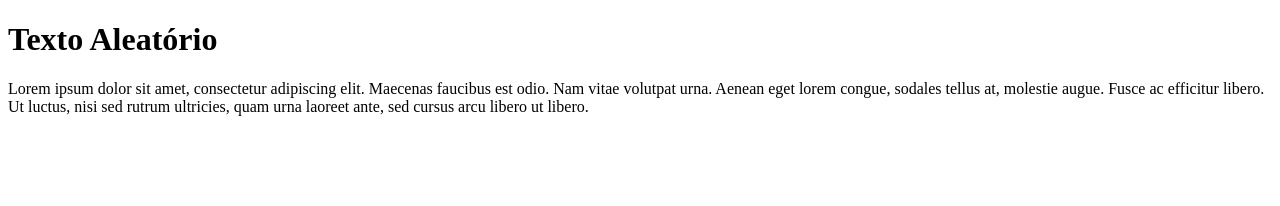
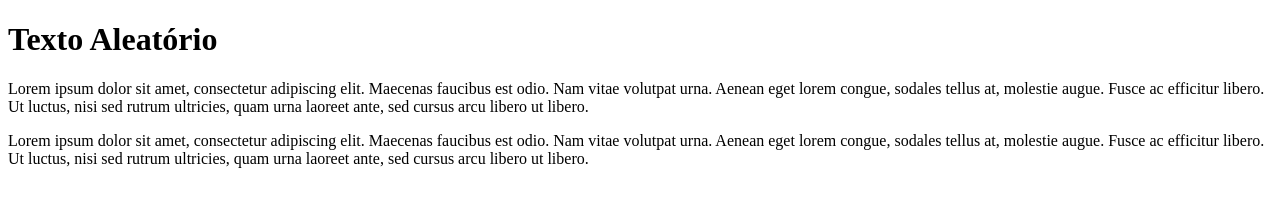
Before and after one commit to ArthurBrasa/estudando-git, a plain HTML site: page index.html in a window 1280 px wide. Drawn offline with Linux system fonts and the light colour scheme.

Commit message:
add paragrafo no index.html

```diff
--- a/index.html
+++ b/index.html
@@ -8,6 +8,8 @@
 	<h1>Texto Aleatório</h1>
 	<p>Lorem ipsum dolor sit amet, consectetur adipiscing elit. Maecenas faucibus est odio. Nam vitae volutpat urna. Aenean eget lorem congue, sodales tellus at, molestie augue. Fusce ac efficitur libero. Ut luctus, nisi sed rutrum ultricies, quam urna laoreet ante, sed cursus arcu libero ut libero. </p>
 
+	<p>Lorem ipsum dolor sit amet, consectetur adipiscing elit. Maecenas faucibus est odio. Nam vitae volutpat urna. Aenean eget lorem congue, sodales tellus at, molestie augue. Fusce ac efficitur libero. Ut luctus, nisi sed rutrum ultricies, quam urna laoreet ante, sed cursus arcu libero ut libero. </p>
+
 
 
 
```
